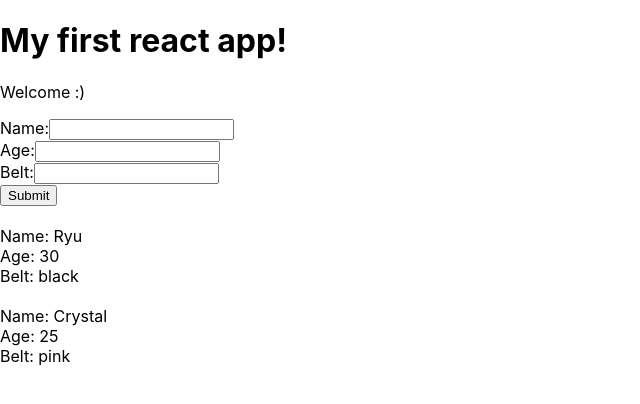
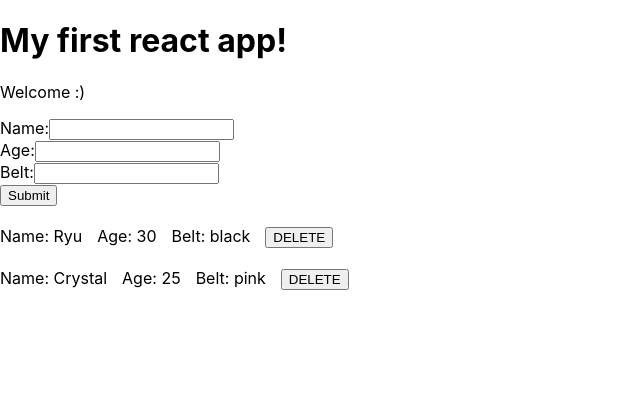
Before and after one commit to keith-skinner/react-redux-tutorial, a React (Create React App) app in the folder myapp/: page / in a window 1280 px wide. Shown: the top 404 px of the page, without its empty margins (0-640 px from the left). Built offline with nearby package versions, Linux system fonts and the light colour scheme.

Commit message:
Created function props, and ability to delete

```diff
--- a/myapp/src/AddNinja.js
+++ b/myapp/src/AddNinja.js
@@ -15,7 +15,8 @@ class AddNinja extends Component {
 
     handleSubmit = (e) => {
         e.preventDefault()
-        console.log(this.state)
+        //console.log(this.state)
+        this.props.addNinja(this.state)
     }
 
     render() {
--- a/myapp/src/App.js
+++ b/myapp/src/App.js
@@ -11,14 +11,27 @@ class App extends Component {
     ]
   }
 
+  addNinja = (ninja) => {
+    //console.log(ninja)
+    ninja.id = Math.random();
+    const ninjas = [ ...this.state.ninjas, ninja ]
+    this.setState({ ninjas })
+  }
+
+  deleteNinja = (id) => {
+    //console.log(id)
+    const ninjas = this.state.ninjas.filter(ninja => ninja.id !== id)
+    this.setState({ ninjas })
+  }
+
   render() {
     return (
       <div className="App">
         <h1>My first react app!</h1>
         <p>Welcome :)</p>
-        <AddNinja/>
+        <AddNinja addNinja={this.addNinja}/>
         <div style={{padding: 10}}></div>
-        <Ninjas ninjas={this.state.ninjas}/>
+        <Ninjas ninjas={this.state.ninjas} deleteNinja={this.deleteNinja}/>
 
       </div>
     )
--- a/myapp/src/Ninja.js
+++ b/myapp/src/Ninja.js
@@ -1,12 +1,15 @@
 import React from 'react'
 
-const Ninja = ({ninja}) => (
-    <div className="ninja" key={ninja.id} style={{marginBottom: 20}}>
-        <div>Name: {ninja.name}</div>
-        <div>Age: {ninja.age}</div>
-        <div>Belt: {ninja.belt}</div>
-    </div>
-)
+const Ninja = ({ninja, deleteNinja}) => {
+    return (
+        <div className="ninja" style={{marginBottom: 20}}>
+            <div style={{display: 'inline', marginRight: 15}}>Name: {ninja.name}</div>
+            <div style={{display: 'inline', marginRight: 15}}>Age: {ninja.age}</div>
+            <div style={{display: 'inline', marginRight: 15}}>Belt: {ninja.belt}</div>
+            <button onClick={()=>deleteNinja(ninja.id)}>DELETE</button>
+        </div>
+    )
+}
 
 
 export default Ninja
--- a/myapp/src/Ninjas.js
+++ b/myapp/src/Ninjas.js
@@ -1,10 +1,10 @@
 import React from "react"
 import Ninja from './Ninja'
 
-const Ninjas = ({ninjas}) => {
+const Ninjas = ({ninjas, deleteNinja}) => {
     const ninjaList = ninjas.map(
         ninja => (ninja.age > 20)
-        ? (<Ninja ninja={ninja}/>)
+        ? (<Ninja ninja={ninja} deleteNinja={deleteNinja} key={ninja.id}/>)
         : null
     )
     return (
```
